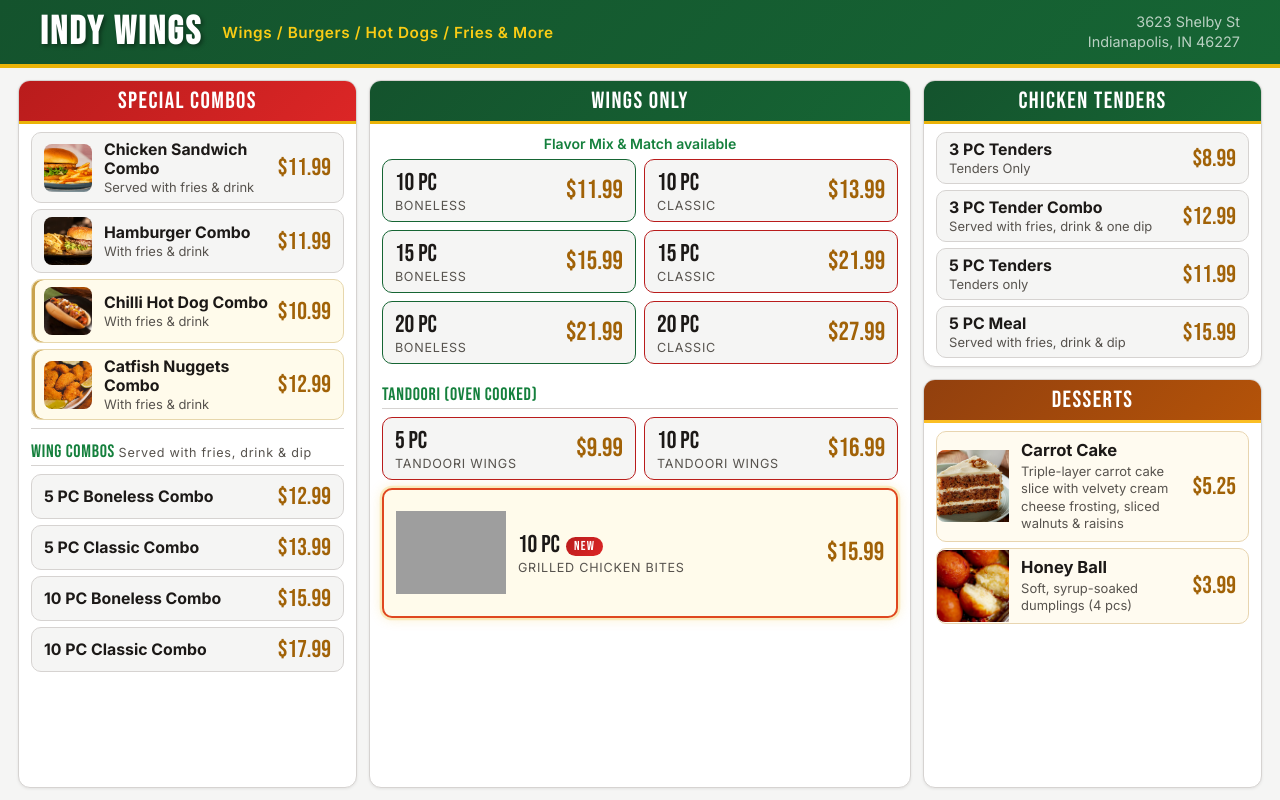
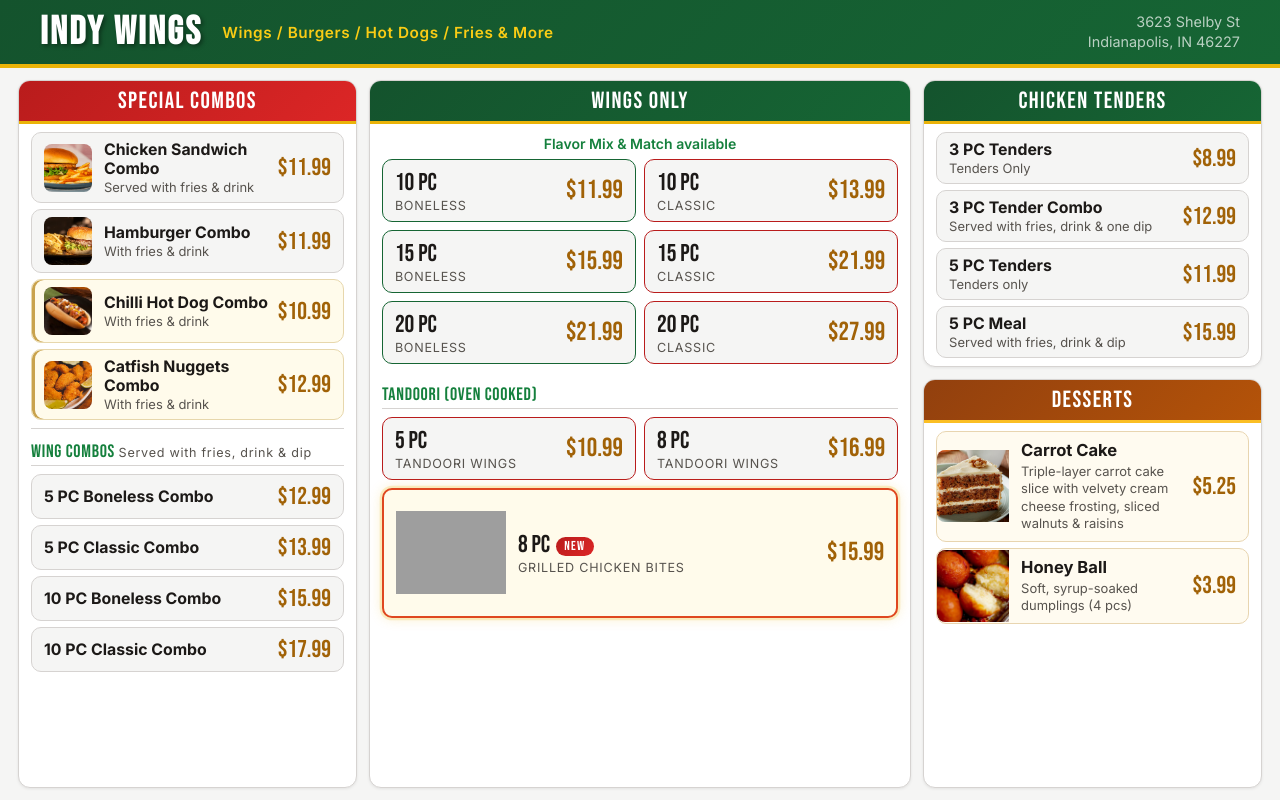
Before and after one commit to abatgali/restaurant-menu, a plain HTML site: page tv2-light.html in a window 1280 px wide. Drawn offline with Linux system fonts and the light colour scheme; grey boxes are pictures that could not be loaded.

Commit message:
Update left TV tandoori wings and grilled bites

```diff
--- a/tv2-light.html
+++ b/tv2-light.html
@@ -645,12 +645,12 @@
                 <span class="count">5 PC</span>
                 <span class="type">Tandoori Wings</span>
               </div>
-              <span class="price">$9.99</span>
+              <span class="price">$10.99</span>
             </div>
 
             <div class="wing-card classic">
               <div class="info">
-                <span class="count">10 PC</span>
+                <span class="count">8 PC</span>
                 <span class="type">Tandoori Wings</span>
               </div>
               <span class="price">$16.99</span>
@@ -660,7 +660,7 @@
               <div class="item-info">
                 <img src="images/menu items/grilled-chicken-bites.png" alt="Grilled Chicken Bites" class="item-img">
                 <div class="info">
-                  <span class="count">10 PC<span class="new-badge">New</span></span>
+                  <span class="count">8 PC<span class="new-badge">New</span></span>
                   <span class="type">Grilled Chicken Bites</span>
                 </div>
               </div>
```
